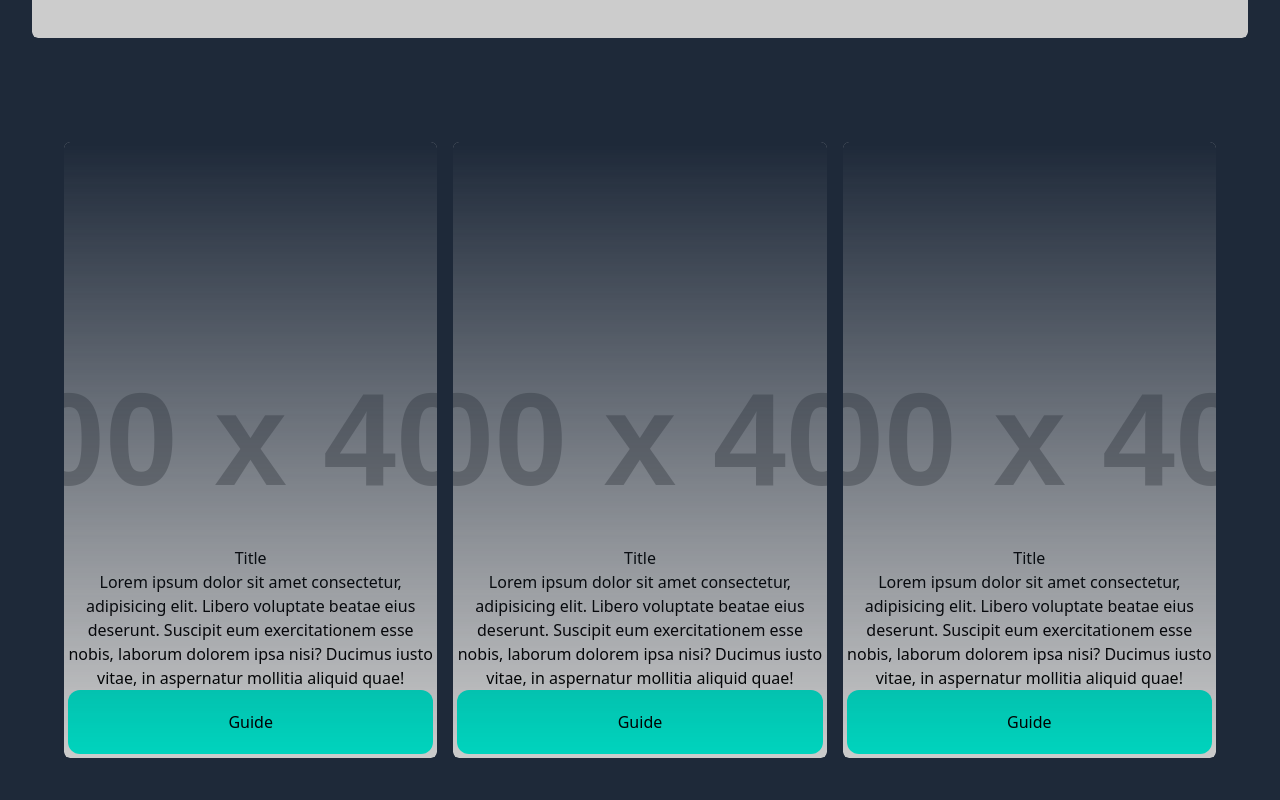
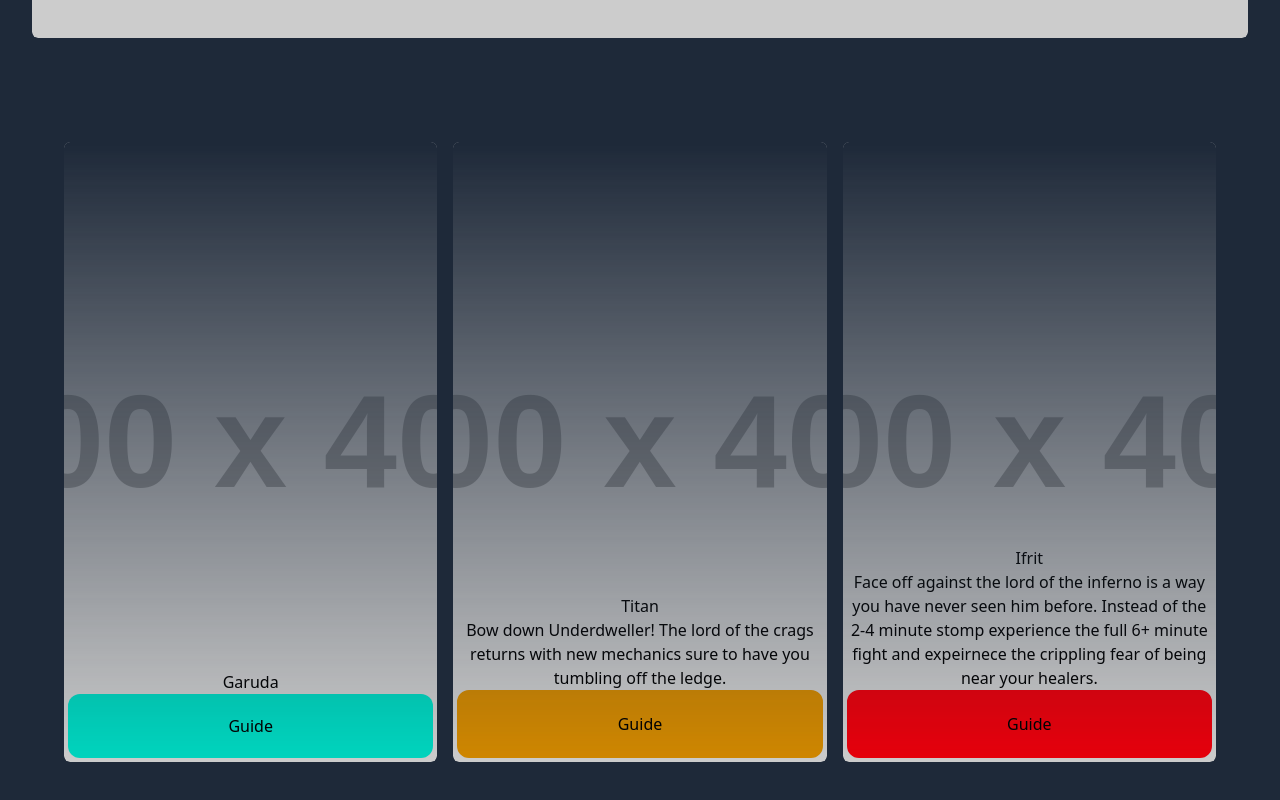
Before and after one commit to accommodatingSquid/fsd-project-week-3, a plain HTML site: page index.html in a window 1280 px wide. Shown: the part 682-1482 px from the top of the page. Drawn offline with nearby package versions, Linux system fonts and the light colour scheme; placeholder pictures from the web are drawn by us.

Commit message:
formatting/adding interactability to hero cards

```diff
--- a/index.html
+++ b/index.html
@@ -33,22 +33,22 @@
     <section id="guides" class="gallery column-span-1 row-span-1 flex flex-row m-12 gap-4 flex-wrap lg:flex-nowrap justify-start">
     <div class="flex flex-row gap-4 rounded-lg flex-wrap p-4 flex-wrap xl:flex-nowrap ">
         <!--  -->
-        <div class="flex flex-col bg-gray-400 rounded-md p-1 basis-512 xl:flex-grow-1/3 text-center bg-[url(https://placehold.co/600x400)] bg-center bg-cover mask-t-from-0% mask-t-to-100%">
-            <div class="pt-100">Title</div>
-            <p>Lorem ipsum dolor sit amet consectetur, adipisicing elit. Libero voluptate beatae eius deserunt. Suscipit eum exercitationem esse nobis, laborum dolorem ipsa nisi? Ducimus iusto vitae, in aspernatur mollitia aliquid quae!</p>
+        <div class="flex flex-col justify-end bg-gray-400 rounded-md p-1 basis-512 xl:flex-grow-1/3 text-center bg-[url(https://placehold.co/600x400)] bg-center bg-cover mask-t-from-0% mask-t-to-100%">
+            <div class="pt-100">Garuda</div>
+            <p></p>
             <button class="p-5 bg-teal-400 rounded-xl">Guide</button>
         </div>
         <!--  -->
-        <div class="flex flex-col bg-gray-400 rounded-md p-1 basis-512 xl:flex-grow-1/3 text-center bg-[url(https://placehold.co/600x400)] bg-center bg-cover mask-t-from-0% mask-t-to-100%">
-            <div class="pt-100">Title</div>
-            <p>Lorem ipsum dolor sit amet consectetur, adipisicing elit. Libero voluptate beatae eius deserunt. Suscipit eum exercitationem esse nobis, laborum dolorem ipsa nisi? Ducimus iusto vitae, in aspernatur mollitia aliquid quae!</p>
-            <button class="p-5 bg-teal-400 rounded-xl">Guide</button>
+        <div class="flex flex-col justify-end bg-gray-400 rounded-md p-1 basis-512 xl:flex-grow-1/3 text-center bg-[url(https://placehold.co/600x400)] bg-center bg-cover mask-t-from-0% mask-t-to-100%">
+            <div class="pt-100">Titan</div>
+            <p class="">Bow down Underdweller! The lord of the crags returns with new mechanics sure to have you tumbling off the ledge. </p>
+            <button class="p-5 bg-yellow-600 border-2 border-yellow-600 rounded-xl transition transition-colors delay-200 duration-400 ease-in-out hover:bg-yellow-500">Guide</button>
         </div>
         <!--  -->
-        <div class="flex flex-col bg-gray-400 rounded-md p-1 basis-512 xl:flex-grow-1/3 text-center bg-[url(https://placehold.co/600x400)] bg-center bg-cover mask-t-from-0% mask-t-to-100%">
-            <div class="pt-100">Title</div>
-            <p>Lorem ipsum dolor sit amet consectetur, adipisicing elit. Libero voluptate beatae eius deserunt. Suscipit eum exercitationem esse nobis, laborum dolorem ipsa nisi? Ducimus iusto vitae, in aspernatur mollitia aliquid quae!</p>
-            <button class="p-5 bg-teal-400 rounded-xl">Guide</button>
+        <div class="flex flex-col justify-end bg-gray-400 rounded-md p-1 basis-512 xl:flex-grow-1/3 text-center bg-[url(https://placehold.co/600x400)] bg-center bg-cover mask-t-from-0% mask-t-to-100%">
+            <div class="pt-100">Ifrit</div>
+            <p>Face off against the lord of the inferno is a way you have never seen him before. Instead of the 2-4 minute stomp experience the full 6+ minute fight and expeirnece the crippling fear of being near your healers.</p>
+            <button class="p-5 bg-red-600 border-2 border-red-600 rounded-xl transition transition-colors delay-200 duration-400 ease-in-out hover:bg-red-500 ">Guide</button>
         </div>
     </div>
     </section>
```
